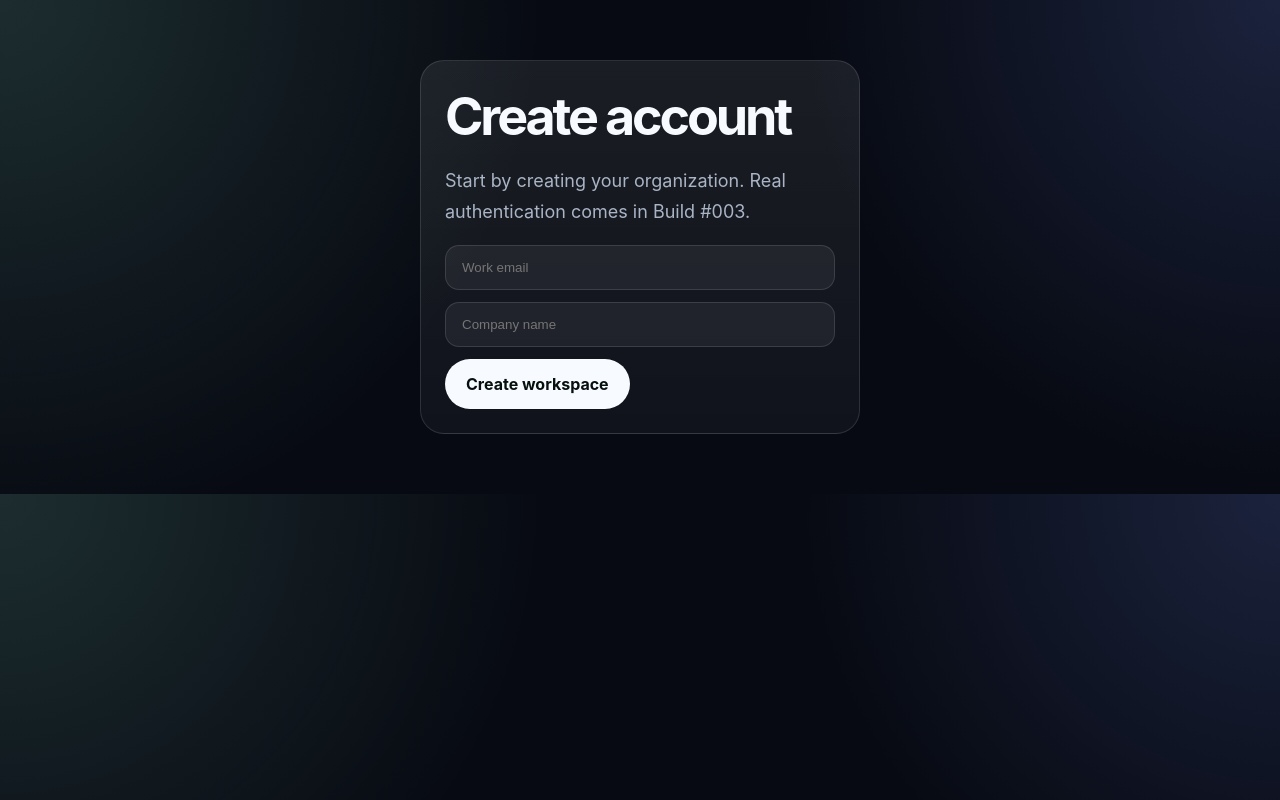
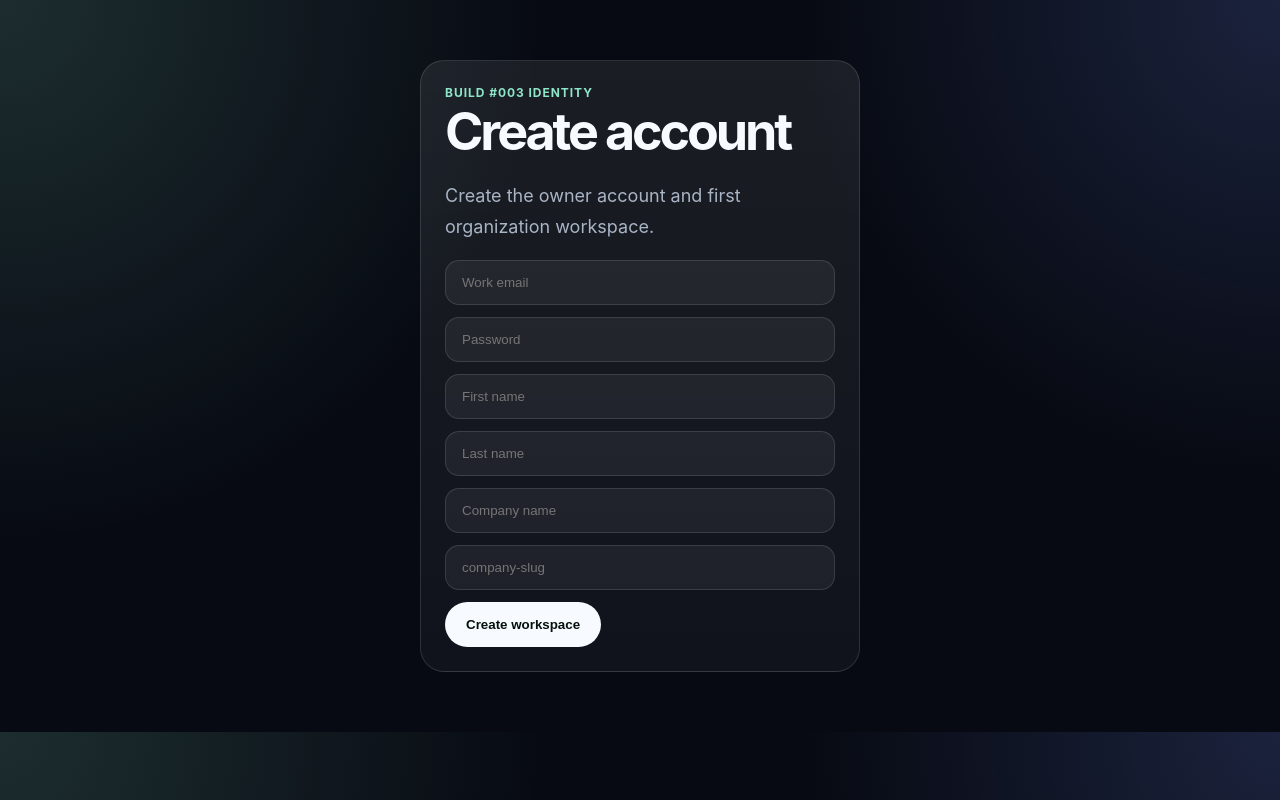
Before and after one commit to titusflorin27-web/autopilot-one, a Next.js app in the folder apps/web/: page /register in a window 1280 px wide. Built offline with nearby package versions, Linux system fonts and the light colour scheme; no server answers.

Commit message:
build 003 connect register page

```diff
--- a/apps/web/src/app/register/page.tsx
+++ b/apps/web/src/app/register/page.tsx
@@ -1,15 +1,9 @@
-import Link from "next/link";
+import { RegisterForm } from "./RegisterForm";
 
 export default function RegisterPage() {
   return (
     <main className="container">
-      <section className="form card">
-        <h2>Create account</h2>
-        <p>Start by creating your organization. Real authentication comes in Build #003.</p>
-        <input placeholder="Work email" />
-        <input placeholder="Company name" />
-        <Link href="/onboarding" className="button">Create workspace</Link>
-      </section>
+      <RegisterForm />
     </main>
   );
 }
```
